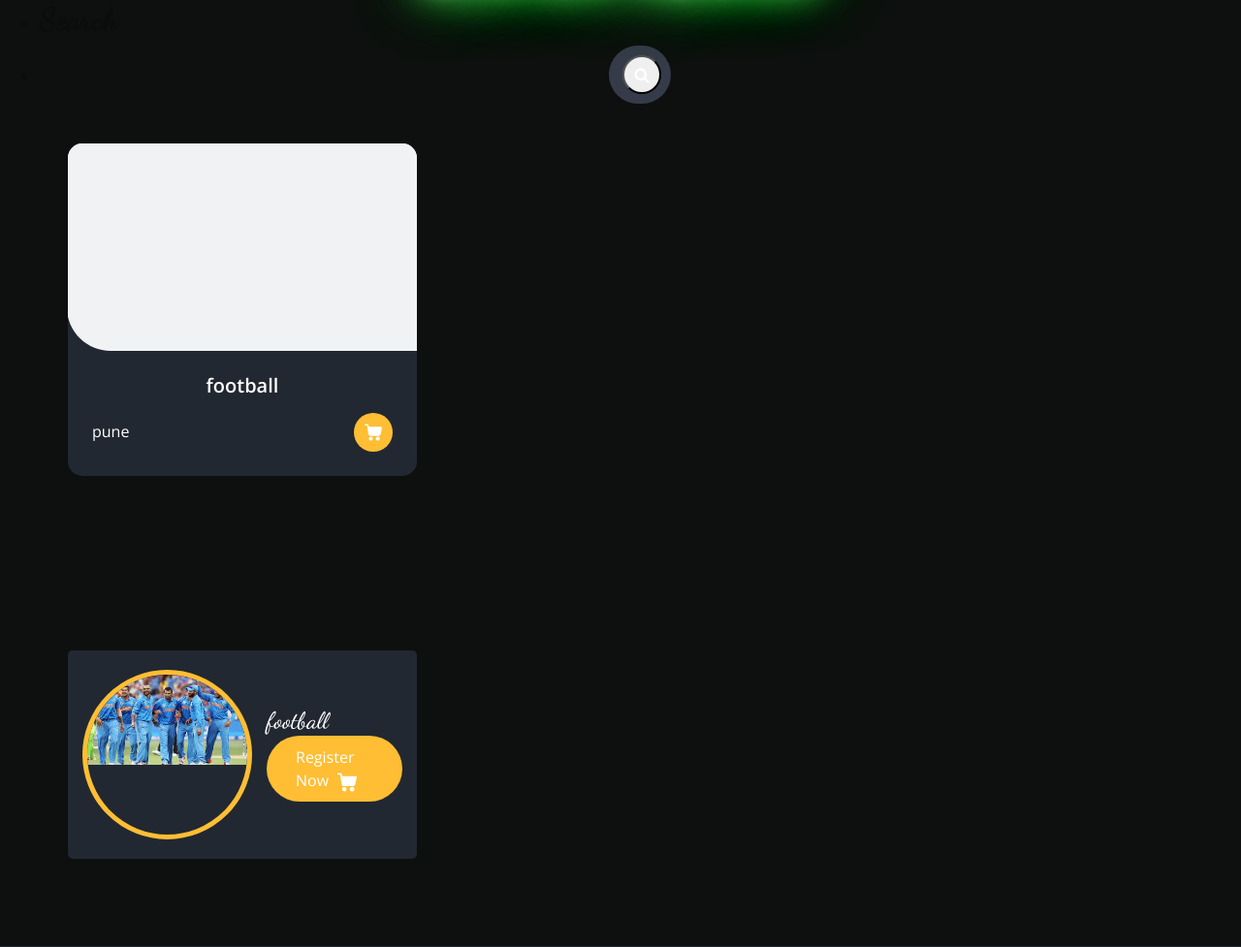
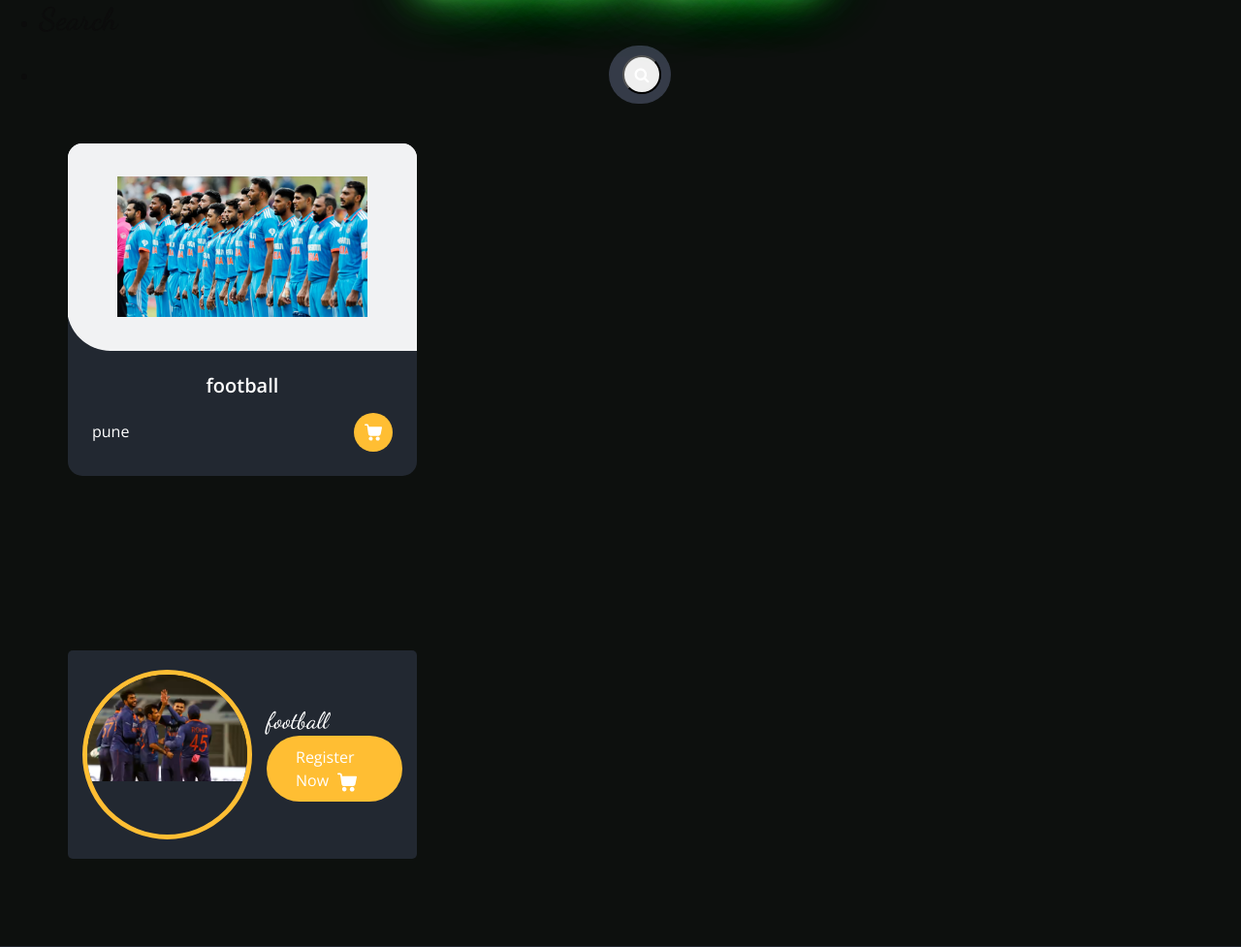
Before and after one commit to shrutishitole20/fieldreserve, a Django app: template templates/search.html in a window 1280 px wide; the page is wider, and only the part inside the window is pictured. Shown: the part 183-1160 px from the top of that part at 97% size. Run offline with Django 4.2, Linux system fonts and the light colour scheme; the template is opened without the code that fills it: values that come from a table or form of the project are taken from there, others are empty; data comes from the database, SQL or seed files in the repository; both versions use the stored data as it was after the commit; style sheets or scripts are compiled from the project's sources; some libraries are stand-ins or nearby versions.

Commit message:
updated booking system $ fixed bugs

```diff
--- a/templates/about.html
+++ b/templates/about.html
@@ -89,7 +89,11 @@
           <div class="row">
             <div class="col-lg-5 col-md-5 col-sm-6">
               <div class="white-box text-center">
-                <img src="{{details.ground_img.url}}" class="img-fluid" />
+                <img
+                  src="{% static 'images/team.png' %}"
+                  class="img-fluid"
+                  alt="Ground Image"
+                />
               </div>
             </div>
             <div class="col-lg-7 col-md-7 col-sm-6">
--- a/templates/base.html
+++ b/templates/base.html
@@ -15,7 +15,11 @@
     <meta name="keywords" content="" />
     <meta name="description" content="" />
     <meta name="author" content="" />
-    <link rel="shortcut icon" href="images/favicon.png" type="" />
+    <link
+      rel="shortcut icon"
+      href="{% static 'images/favicon.png' %}"
+      type="image/x-icon"
+    />
 
     <title>{% block title%} {% endblock %}</title>
 
--- a/templates/profile.html
+++ b/templates/profile.html
@@ -41,7 +41,7 @@ Profile
                             </li>
                             {% if 'organizer' in dis.role %}
                             <li class="nav-item">
-                                <a class="nav-link" href="{% url 'turf_reg' id %}">ADD GROUND</a>
+                                <a class="nav-link" href="{% url 'ground_reg' id %}">ADD GROUND</a>
                             </li>
                             <li class="nav-item">
                                 <a class="nav-link" href="{% url 'tournament_reg' id %}">ADD TOURNAMENT</a>
@@ -509,7 +509,7 @@ Profile
                             <div class="box">
                                 <div>
                                     <div class="img-box">
-                                        <img src="{{ground_details.ground_img.url}}" alt="" />
+                                        <img src="{% static 'images/viratkohli.jpg' %}" class="img-fluid" alt="" />
                                     </div>
                                     <div class="detail-box">
                                         <h5>
--- a/templates/search.html
+++ b/templates/search.html
@@ -167,7 +167,7 @@ Search Result
                         <div class="box">
                             <div>
                                 <div class="img-box">
-                                    <img src="{{ ground.ndianTeam.url }}" alt="" />
+                                    <img src="{% static 'images/team.png' %}" alt="" />
                                 </div>
                                 <div class="detail-box">
                                     <h5>
@@ -261,7 +261,7 @@ Search Result
                     <div class="col-sm-6 col-lg-4 ">
                         <div class="box">
                             <div class="img-box">
-                                <img src="{% static '/images/hero-bg2.jpg' %}" />
+                                <img src="{% static '/images/hero-bg2.png' %}" />
                             </div>
                             <div class="detail-box">
                                 <h5>
--- a/templates/tournament_about.html
+++ b/templates/tournament_about.html
@@ -141,7 +141,11 @@
           <div class="row">
             <div class="col-lg-5 col-md-5 col-sm-6">
               <div class="white-box text-center">
-                <img src="{{turf_details.turf_img.url}}" class="img-fluid" />
+                <img
+                  src="{% static 'images/turf_placeholder.jpg' %}"
+                  class="img-fluid"
+                  alt=""
+                />
               </div>
             </div>
             <form
```
Also changed, not shown: Admin/views.py (+3 -5 lines), db.sqlite3, static/images/background.jpg, static/images/background1.jpg (deleted), static/images/background1.png (added), static/images/hero-bg2.jpg (deleted), static/images/hero-bg2.png (added), static/images/team.png (added), static/images/turf_placeholder.jpg (added), static/images/viratkohli.jpg (added), uploads/images/pccoef2.jpg (added), uploads/images/pccoeravet.png (added).
